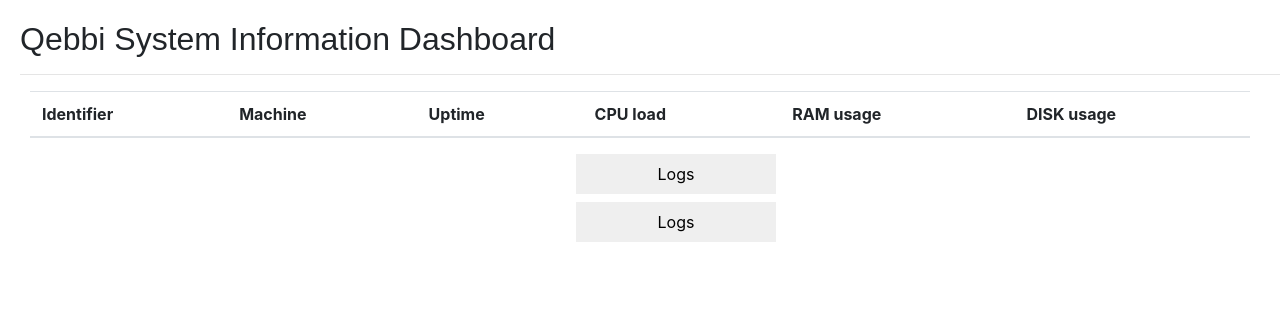
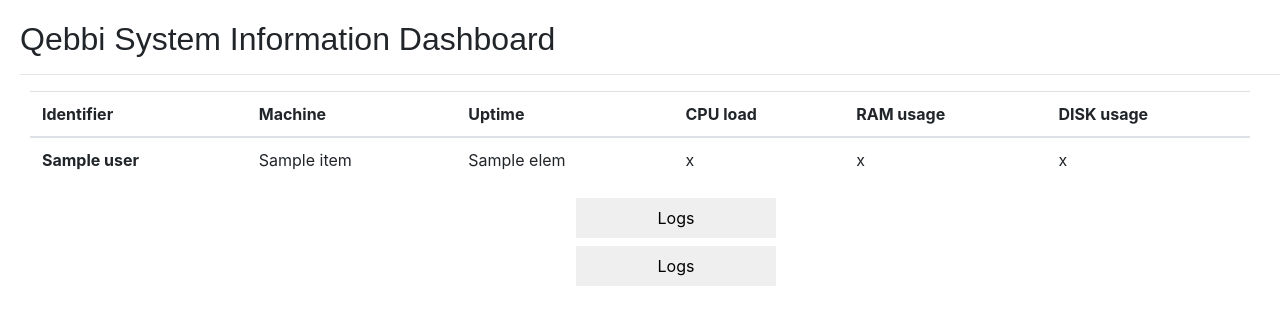
Before and after one commit to SirThana/system_monitor, a Flask app: template webserver/templates/index.html in a window 1280 px wide. Shown: the top 325 px of the page. Run offline with Flask 2, Linux system fonts and the light colour scheme; the template is opened without the code that fills it: most values are stand-ins (such as "Sample title", 1, 10 or a date in 2020); lists and menus that the app fills with data are empty; some libraries are stand-ins or nearby versions.

Commit message:
changes webser

```diff
--- a/webserver/app.py
+++ b/webserver/app.py
@@ -13,8 +13,9 @@ def index():
     data = response.json()
     machine = []
     uptime = []
-
-    for user in data:
+    user = []
+    for id in data:
+        user.append(id)
         for couple in data[user]:
             for key, value in couple.items():
                 if 'uname' in key:
--- a/webserver/templates/index.html
+++ b/webserver/templates/index.html
@@ -27,19 +27,20 @@
           </tr>
         </thead>
         <tbody>
-          {% for item in machine %}
-          {% for elem in uptime %}
-          {% for x in user %}
+          {% for user in id %}
+            {% for item in machine %}
+              {% for elem in uptime %}
+
           <tr>
-            <th scope="row">{{x}}</th>
+            <th scope="row">{{ user }}</th>
             <td>{{item}}</td>
             <td>{{elem}}</td>
             <td>x</td>
             <td>x</td>
             <td>x</td>
           </tr>
-          {% endfor %}
-          {% endfor %}
+              {% endfor %}
+            {% endfor %}
           {% endfor %}
         </tbody>
       </table>
```
